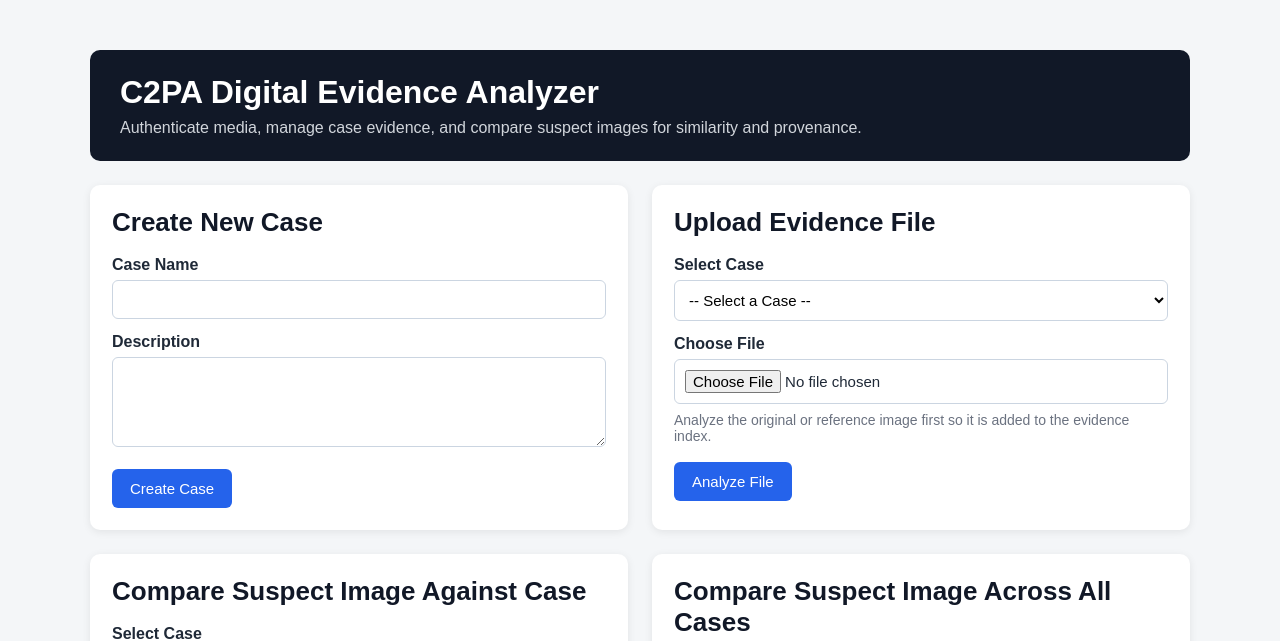
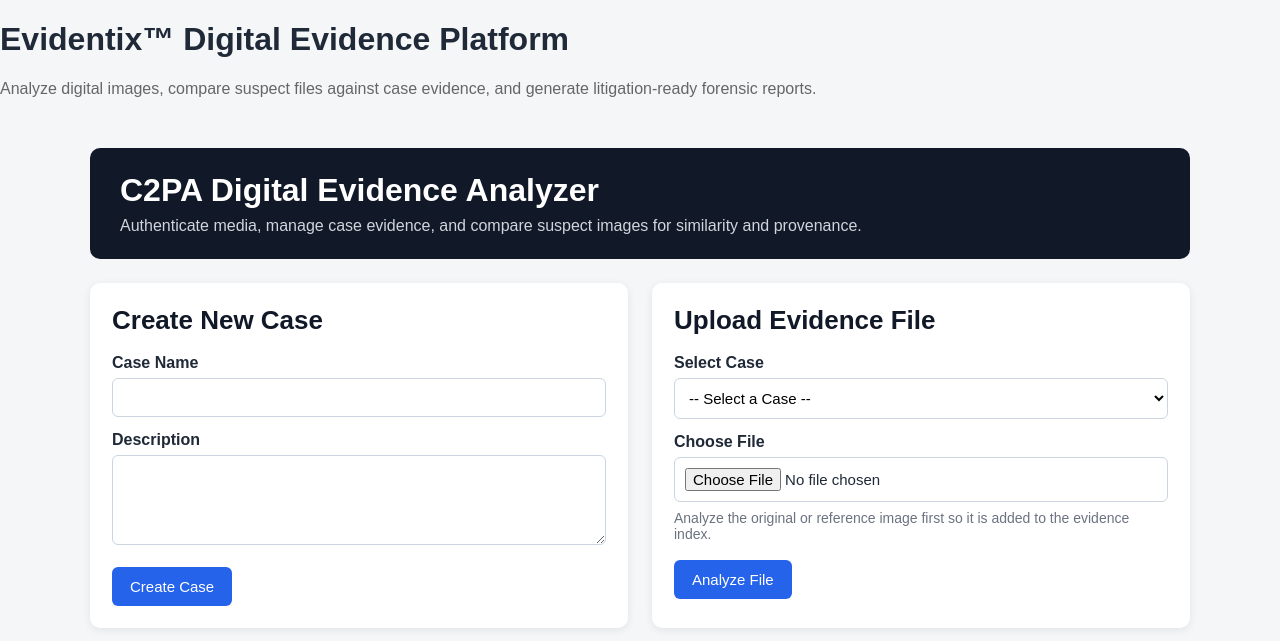
Before and after one commit to Kcaldwell99/evidenceanalyzer, a FastAPI app: page / in a window 1280 px wide. Shown: the top 641 px of the page. Run offline with FastAPI, Linux system fonts and the light colour scheme.

Commit message:
Add subtitle to homepage

```diff
--- a/app/templates/upload.html
+++ b/app/templates/upload.html
@@ -3,7 +3,12 @@
 <head>
     <meta charset="UTF-8">
     <meta name="viewport" content="width=device-width, initial-scale=1.0">
-    <title>C2PA Digital Evidence Analyzer</title>
+    <title><h1>Evidentix&trade; Digital Evidence Platform</h1></title>
+    <h1>Evidentix&trade; Digital Evidence Platform</h1>
+
+<p style="color:#666; font-size:16px; margin-top:6px;">
+    Analyze digital images, compare suspect files against case evidence, and generate litigation-ready forensic reports.
+</p>
     <style>
         body {
             font-family: Arial, sans-serif;
```
